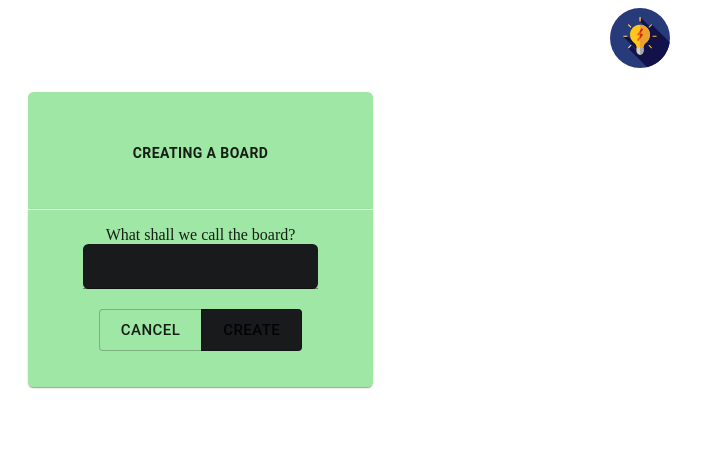
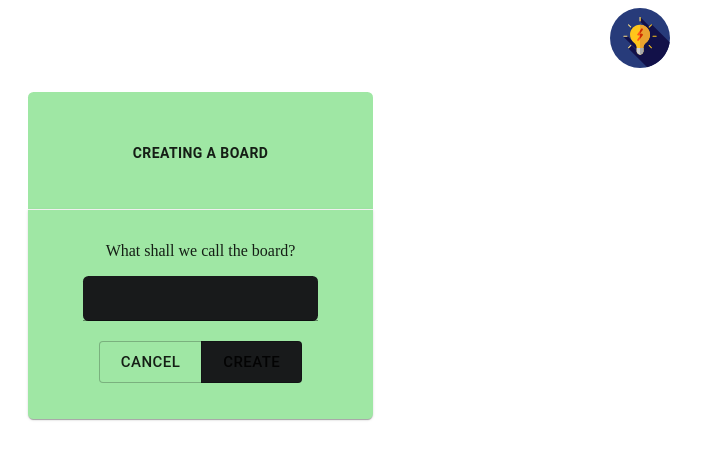
Before and after one commit to kupuma-ru21/trello-demo-react, a React app: page / in a window 1280 px wide. Both pictures are taken after a click on the button "CREATING A BOARD". Shown: the top 460 px of the page, without its empty margins (0-706 px from the left). Built offline with nearby package versions, Linux system fonts and the light colour scheme.

Commit message:
feat: <p>タグ追加

```diff
--- a/src/components/CreateNewBoardModal.tsx
+++ b/src/components/CreateNewBoardModal.tsx
@@ -17,7 +17,7 @@ const CreateNewBoardModal: React.FC = () => {
   };
   return (
     <div style={{ textAlign: 'center' }}>
-      What shall we call the board?
+      <p>What shall we call the board?</p>
       <Input
         style={{
           backgroundColor: '#181a1b',
```
